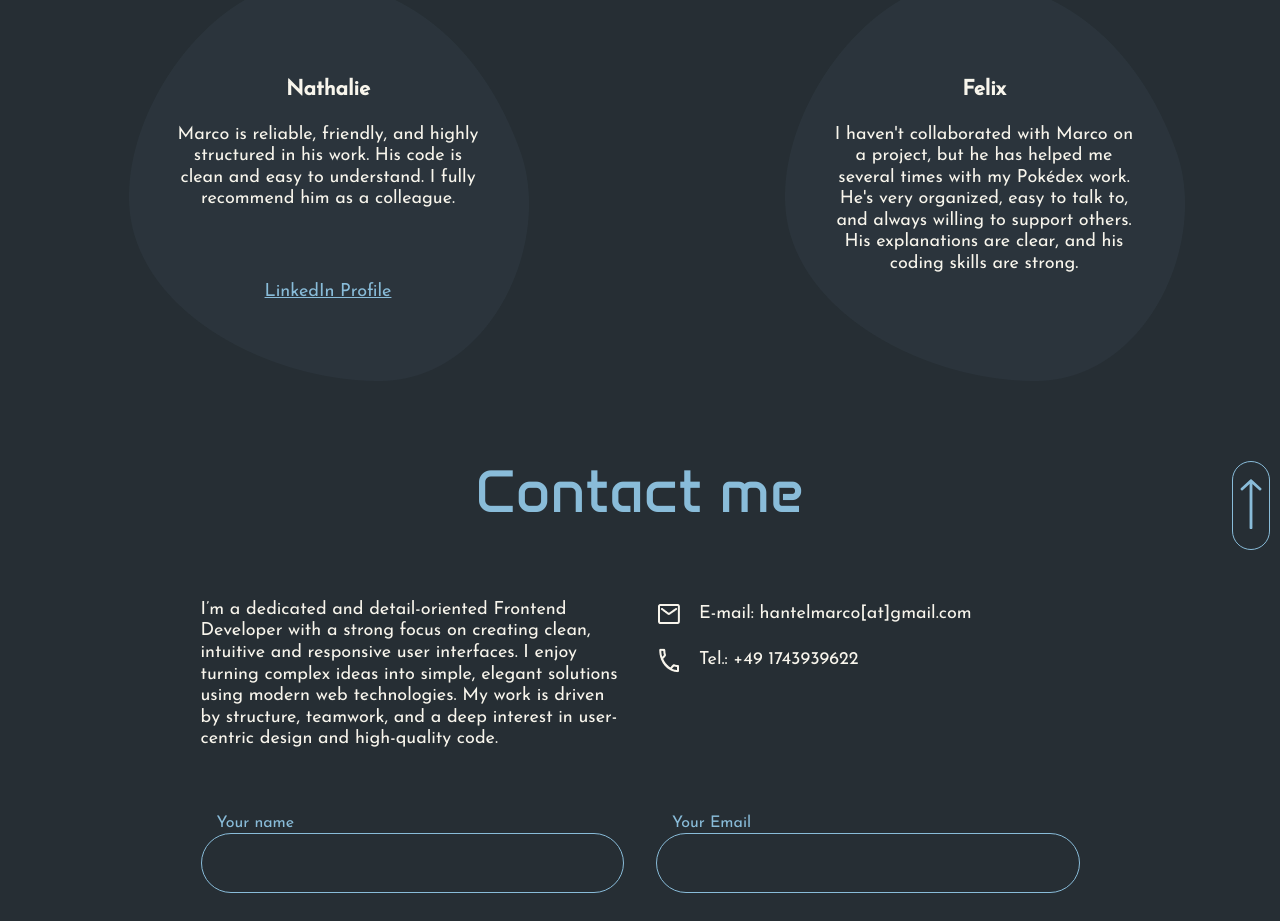
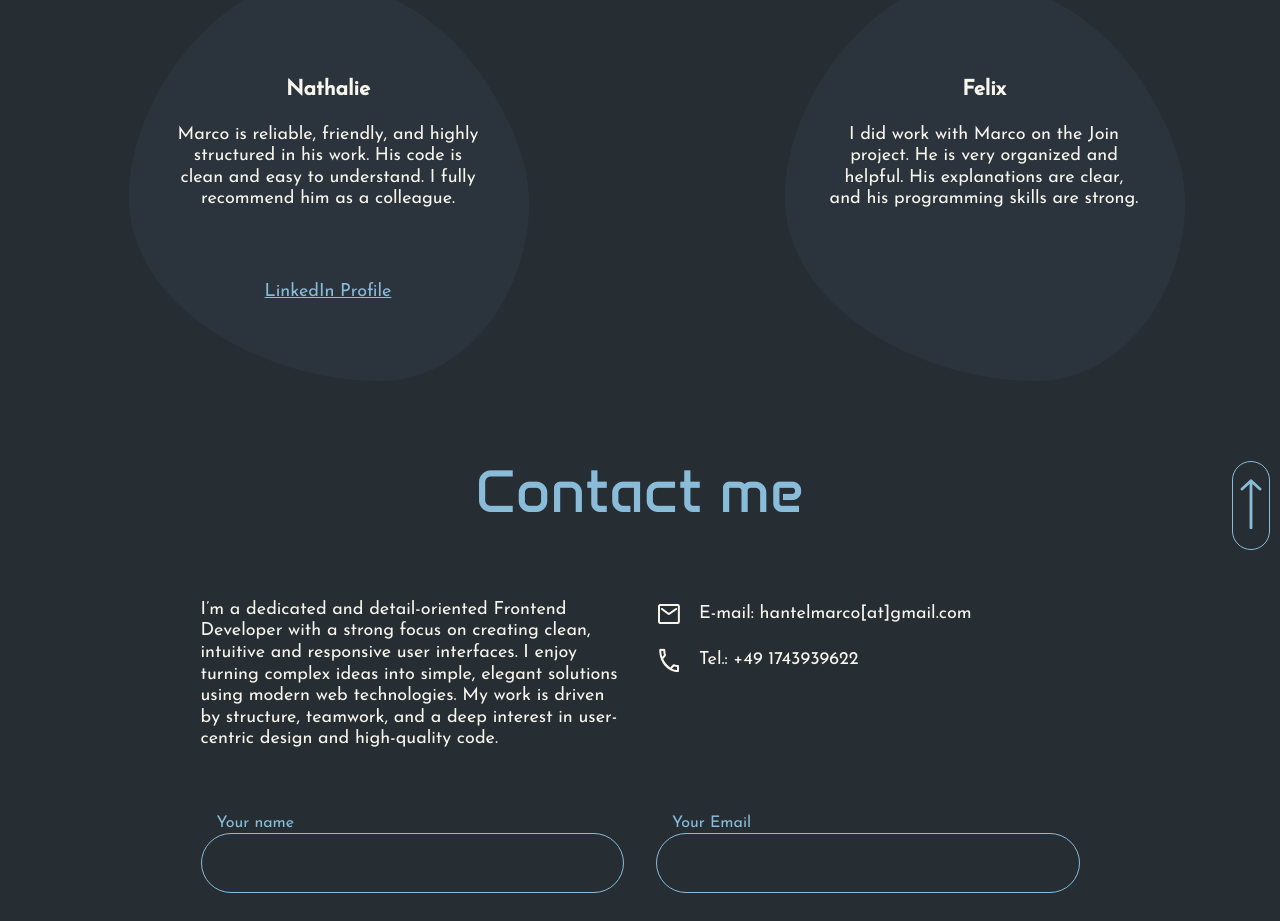
Before and after one commit to MarcoHantel/myPortfolio, an Angular app: page / in a window 1280 px wide. Shown: the part 3180-4101 px from the top of the page. Built offline with nearby package versions, Linux system fonts and the light colour scheme.

Commit message:
chage wording Felix

```diff
--- a/src/app/teamplayer/teamplayer.component.ts
+++ b/src/app/teamplayer/teamplayer.component.ts
@@ -59,8 +59,8 @@ export class TeamplayerComponent {
       headline: 'Felix',
       project: 'PokeDex',
       text: {
-        en: 'I haven\'t collaborated with Marco on a project, but he has helped me several times with my Pokédex work. He\'s very organized, easy to talk to, and always willing to support others. His explanations are clear, and his coding skills are strong.',
-        de: 'Ich habe nicht mit Marco in einem Projekt gearbeitet, aber er hat mir bei meiner Pokédex-Arbeit geholfen. Er ist sehr organisiert und hilfsbereit. Seine Erklärungen sind klar und seine Programmierfähigkeiten sind stark.'
+        en: 'I did work with Marco on the Join project. He is very organized and helpful. His explanations are clear, and his programming skills are strong.',
+        de: 'Ich habe mit Marco im Projekt Join zusammengearbeitet. Er ist sehr organisiert und hilfsbereit. Seine Erklärungen sind klar und seine Programmierfähigkeiten sind stark.'
       },
       linkLabel: { en: 'LinkedIn Profile', de: 'LinkedIn Profil' },
       linkUrl: '',
```
